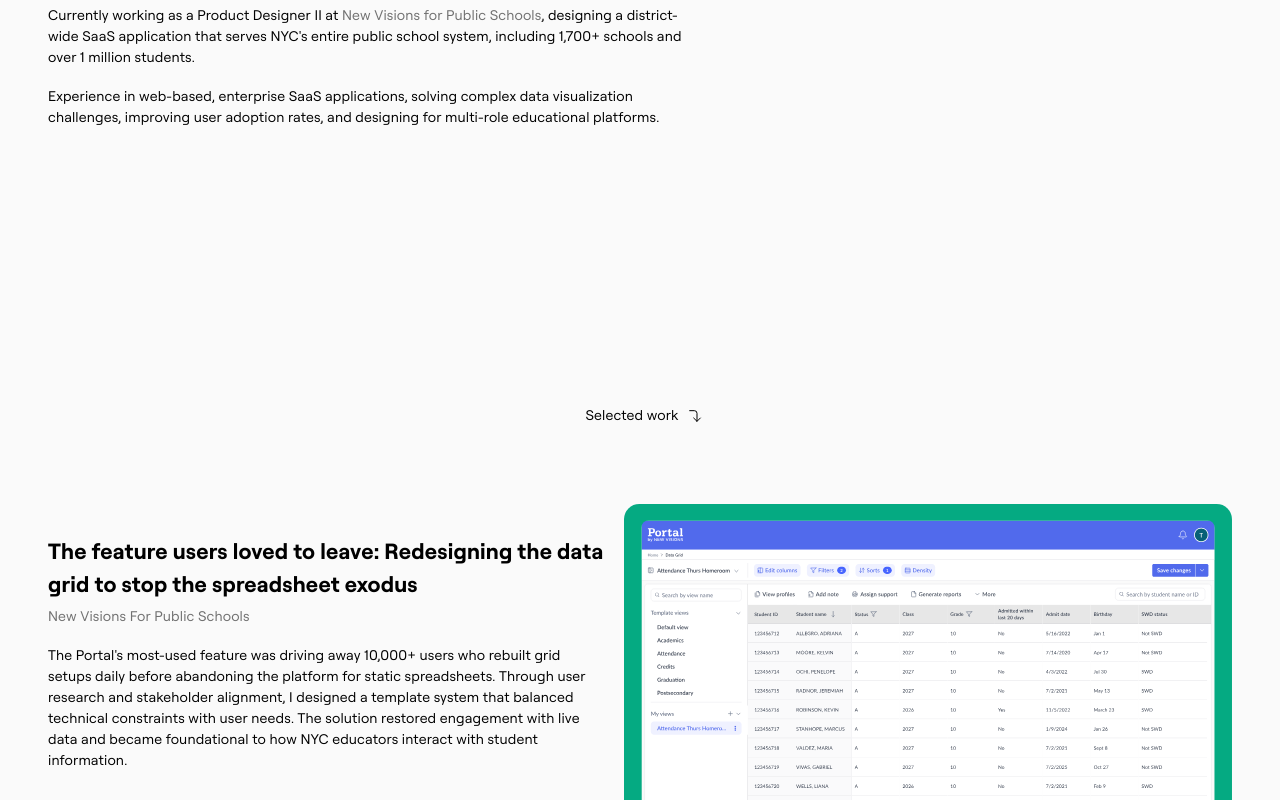
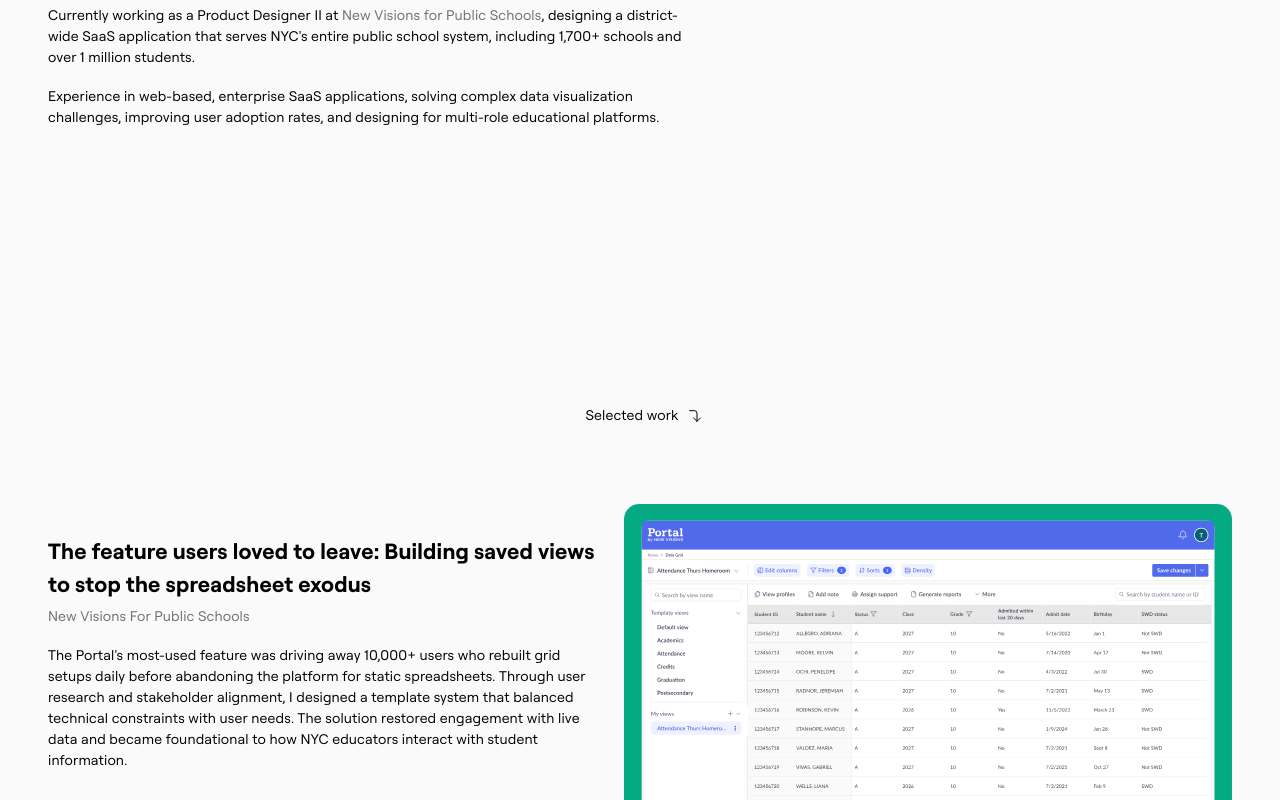
Before and after one commit to julissa-zavala/portfolio-site, a React (Vite) app: page / in a window 1280 px wide. Shown: the part 361-1161 px from the top of the page. Built offline with nearby package versions, Linux system fonts and the light colour scheme; what @shoelace-style/shoelace would draw is missing.

Commit message:
Updated Data Grid title

```diff
--- a/src/Pages/DataGridPage.jsx
+++ b/src/Pages/DataGridPage.jsx
@@ -417,8 +417,7 @@
               onLoad={() => setHeroImageLoaded(true)}
             />
             <h1 className={classes.mainHeading}>
-              The feature users loved to leave: Redesigning the data grid to
-              stop spreadsheet exodus
+              The feature users loved to leave: Building saved views to stop the spreadsheet exodus
             </h1>
             {width >= 551 && (
               <>
--- a/src/Pages/LandingPage.jsx
+++ b/src/Pages/LandingPage.jsx
@@ -140,7 +140,7 @@
   const caseStudies = [
     {
       title:
-        "The feature users loved to leave: Redesigning the data grid to stop the spreadsheet exodus",
+        "The feature users loved to leave: Building saved views to stop the spreadsheet exodus",
 
       description:
         "The Portal's most-used feature was driving away 10,000+ users who rebuilt grid setups daily before abandoning the platform for static spreadsheets. Through user research and stakeholder alignment, I designed a template system that balanced technical constraints with user needs. The solution restored engagement with live data and became foundational to how NYC educators interact with student information.",
```
